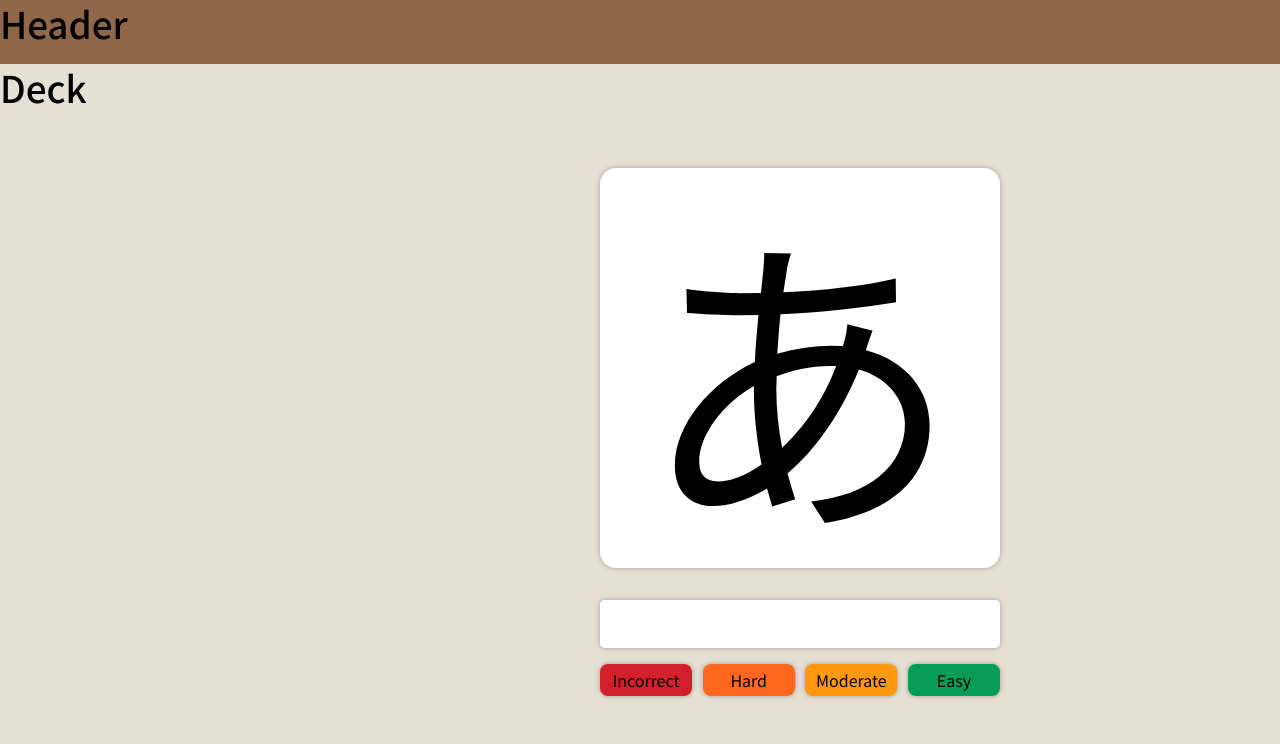
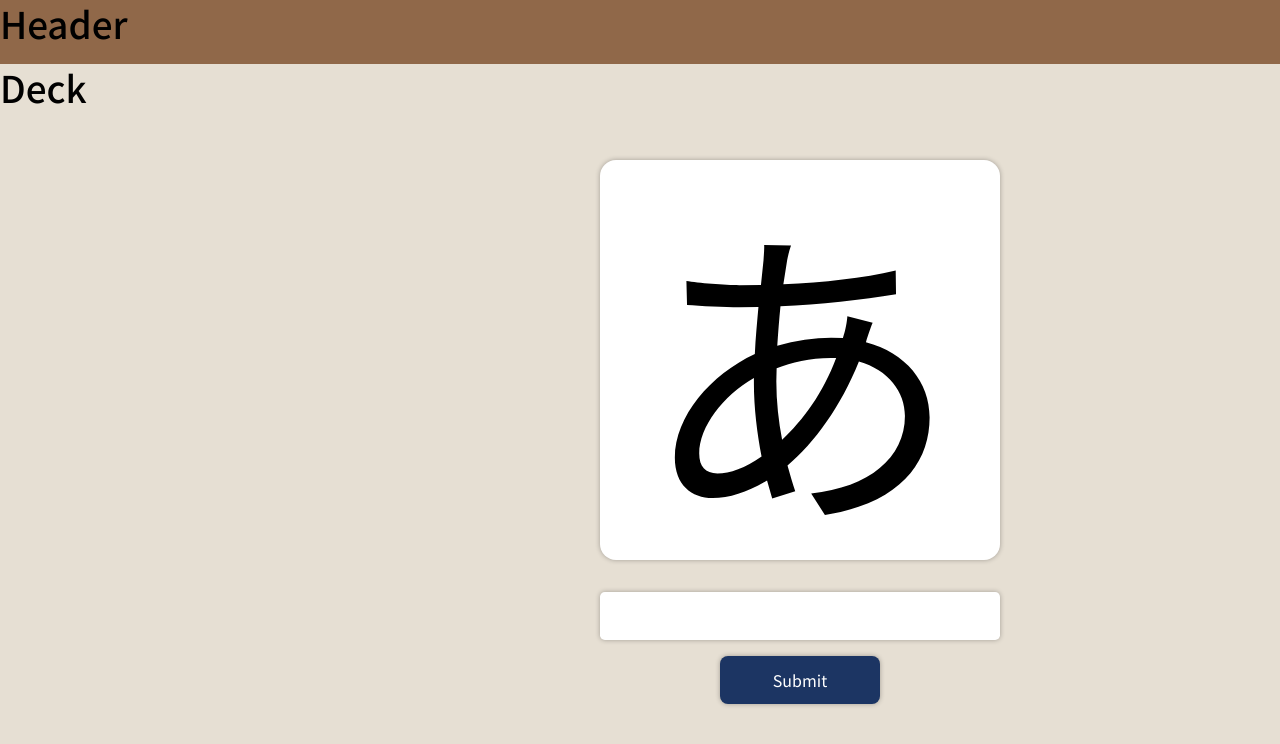
Before and after one commit to lauraschoerken/japan-one-step, a React (Vite) app: page / in a window 1280 px wide. Shown: the top 744 px of the page. Built offline with nearby package versions, Linux system fonts and the light colour scheme.

Commit message:
feat: Card component structure

```diff
--- a/src/components/Card/components/CardComponent.tsx
+++ b/src/components/Card/components/CardComponent.tsx
@@ -1,19 +1,83 @@
+import { Card } from 'models/Deck'
 import CardButton from './CardButton'
 import './CardComponent.scss'
 import { difficulties } from 'utils/difficulties'
+import * as Yup from 'yup'
+import { useFormik } from 'formik'
+import { useTranslation } from 'react-i18next'
+import React, { useState } from 'react'
+
+interface GuessValue {
+	guess_value: string
+}
 
 const CardComponent = () => {
+	const currentCard: Card = { id: '1', japanese_value: 'あ', romanji_value: 'a', reverse: false }
+	const [guessedValue, setGuessedValue] = useState('')
+	const [card, setCard] = useState(currentCard)
+	const { t } = useTranslation()
+	const showValue = card.reverse
+		? card.romanji_value.trim().toLowerCase()
+		: card.japanese_value.trim().toLowerCase()
+	const guessValue = card.reverse
+		? card.japanese_value.trim().toLowerCase()
+		: card.romanji_value.trim().toLowerCase()
+
+	const formik = useFormik({
+		initialValues: {
+			guess_value: '',
+		},
+		validationSchema: Yup.object().shape({
+			guess_value: Yup.string().required(t('errors.required')),
+		}),
+		onSubmit: (value: GuessValue) => {
+			submit(value)
+		},
+	})
+
+	const submit = (value: GuessValue) => {
+		console.log('values =>', value.guess_value)
+		setGuessedValue(value.guess_value.trim().toLowerCase())
+	}
+
+	const onValidate = () => {
+		setCard({ ...card, reverse: !card.reverse })
+		formik.resetForm()
+		setGuessedValue('')
+	}
+
 	return (
 		<div className='card-main'>
 			<div className='show-value'>
-				<h2>あ</h2>
+				<h2>{showValue}</h2>
 			</div>
-			<input className='guess-value' type='text' />
-			<div className='buttons'>
-				{difficulties.map((difficulty) => (
-					<CardButton difficulty={difficulty} />
-				))}
-			</div>
+			<input
+				className='guess-value'
+				type='text'
+				value={formik.values.guess_value}
+				onChange={(e) => formik.setFieldValue('guess_value', e.currentTarget.value)}
+			/>
+			{guessedValue ? (
+				<React.Fragment>
+					<div className='guessed-value'>
+						<p>
+							{guessedValue === guessValue ? '✅' : '❌'}
+							{guessValue}
+						</p>
+					</div>
+					<div className='buttons'>
+						{difficulties.map((difficulty, index) => (
+							<CardButton difficulty={difficulty} key={index} onValidate={onValidate} />
+						))}
+					</div>
+				</React.Fragment>
+			) : (
+				<div className='guessed-value'>
+					<button className='submit' type='submit' onClick={() => formik.handleSubmit()}>
+						Submit
+					</button>
+				</div>
+			)}
 		</div>
 	)
 }
```
